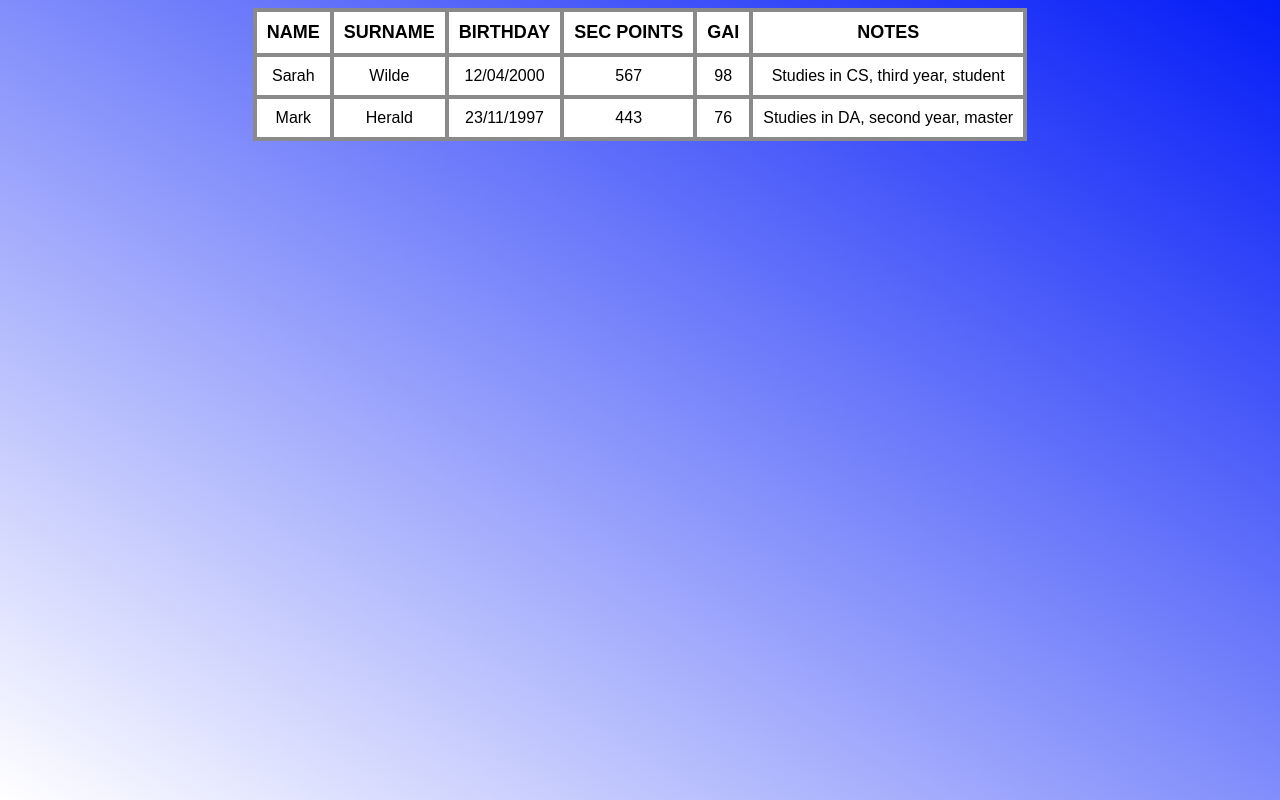
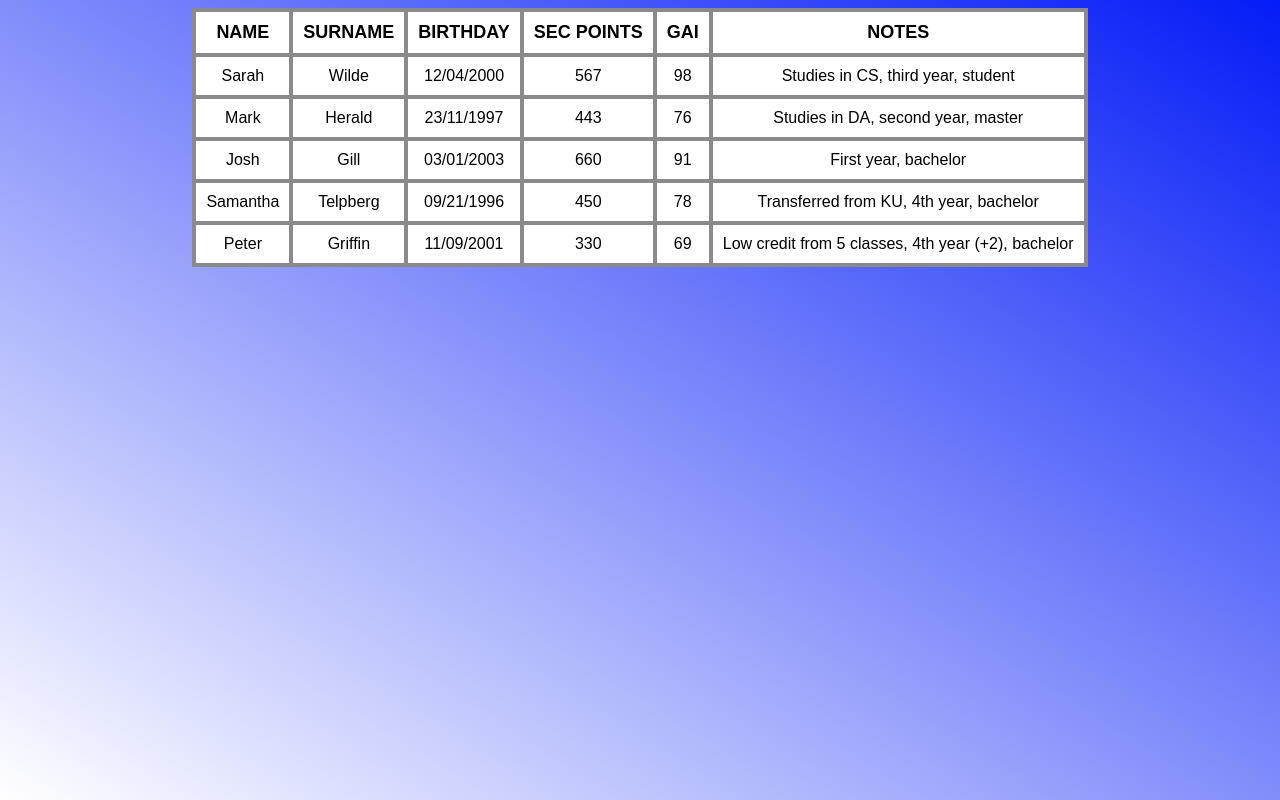
Before and after one commit to ismylsmylv/ismylsmylv.github.io, a plain HTML site: page index.html in a window 1280 px wide. Drawn offline with Linux system fonts and the light colour scheme.

Commit message:
Update index.html

```diff
--- a/index.html
+++ b/index.html
@@ -63,7 +63,30 @@
             <td>76</td>
             <td>Studies in DA, second year, master</td>
         </tr>
-
+        <tr>
+            <td>Josh</td>
+            <td>Gill</td>
+            <td>03/01/2003</td>
+            <td>660</td>
+            <td>91</td>
+            <td>First year, bachelor</td>
+        </tr>
+        <tr>
+            <td>Samantha</td>
+            <td>Telpberg</td>
+            <td>09/21/1996</td>
+            <td>450</td>
+            <td>78</td>
+            <td>Transferred from KU, 4th year, bachelor</td>
+        </tr>
+        <tr>
+            <td>Peter</td>
+            <td>Griffin</td>
+            <td>11/09/2001</td>
+            <td>330</td>
+            <td>69</td>
+            <td>Low credit from 5 classes, 4th year (+2), bachelor</td>
+        </tr>
     </table>
 </body>
 </html>
```
